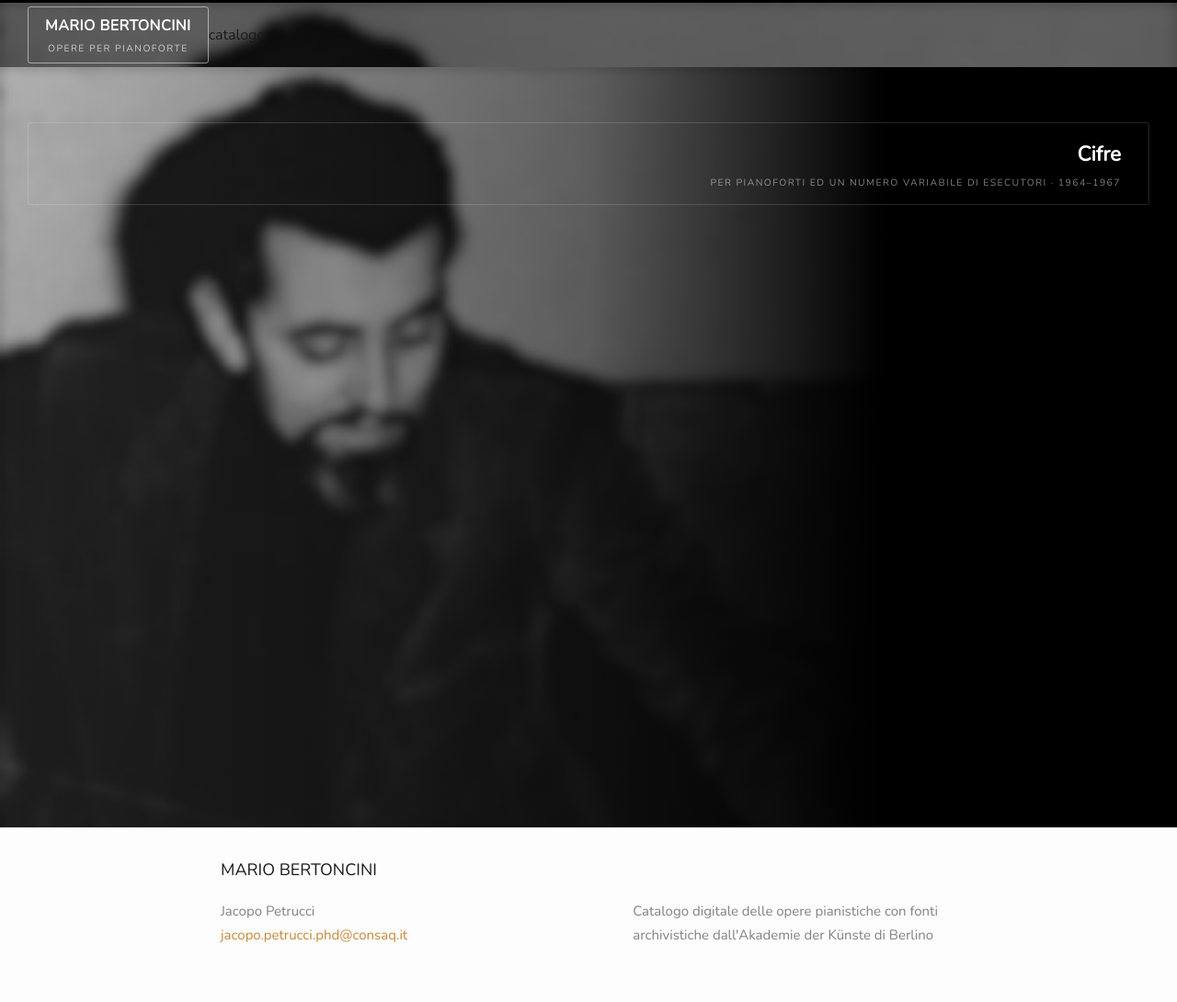
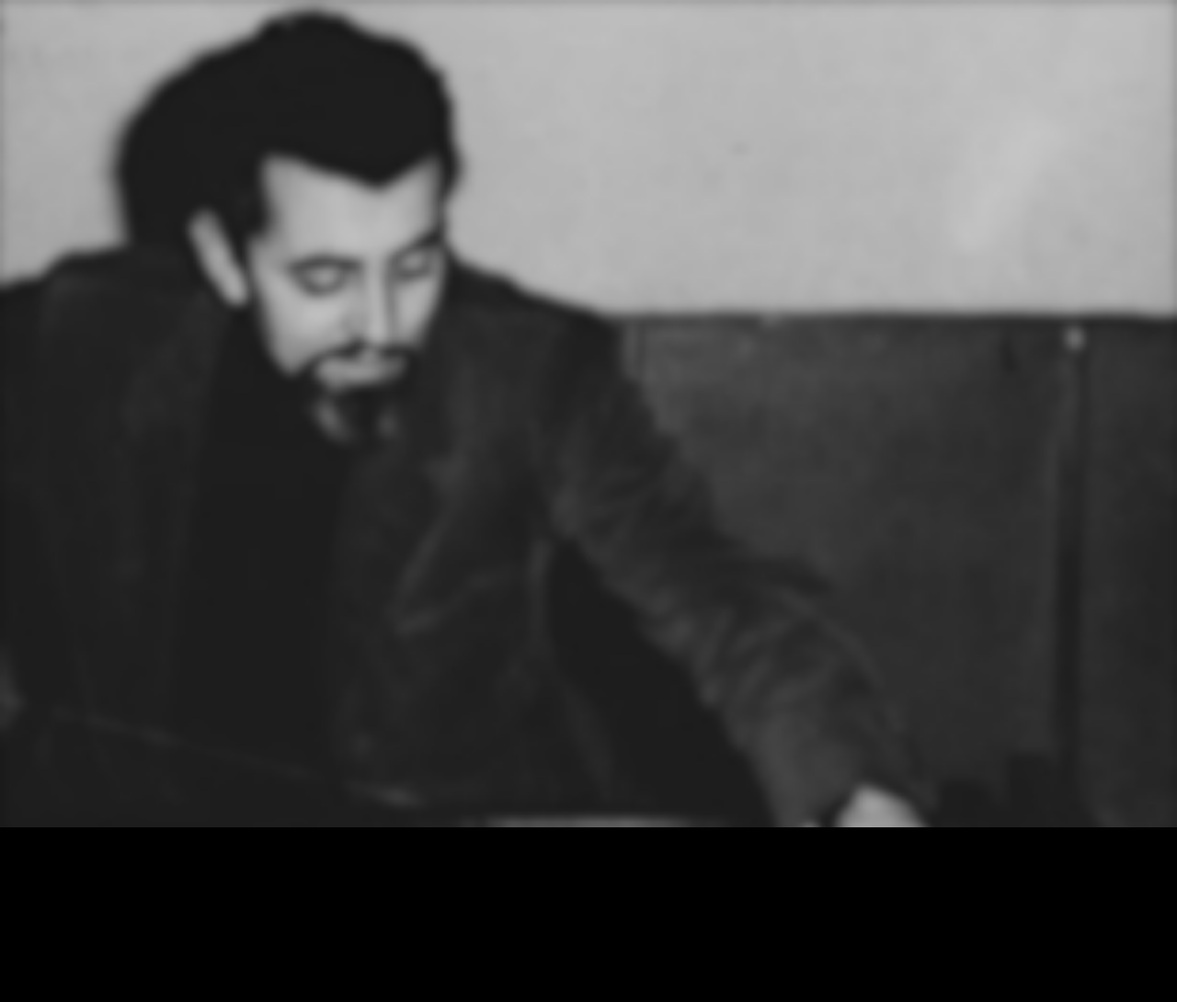
Before and after one commit to JacopoPetrucci/catalogo-bertoncini, a Jekyll site: the page built from index.markdown, in a window 1280 px wide. Shown: the whole page at 92% size. Built offline with Jekyll 4.4.1, drawn with Linux system fonts in a browser that asks for light colours; after the commit the page ends 900 px from its top, so only the background shows below that.

Commit message:
Fix sfondo continuo header e homepage

```diff
--- a/_config.yml
+++ b/_config.yml
@@ -16,4 +16,4 @@ collections:
     output: true
     permalink: /opere/:name/
 
-header_pages:
+header_pages: []
--- a/_layouts/default.html
+++ b/_layouts/default.html
@@ -3,22 +3,6 @@
 
   {%- include head.html -%}
 
-  <body>
-
-    {%- include header.html -%}
-
-    <main class="page-content" aria-label="Content">
-      {%- if page.full_width -%}
-        {{ content }}
-      {%- else -%}
-        <div class="wrapper">
-          {{ content }}
-        </div>
-      {%- endif -%}
-    </main>
-
-    {%- include footer.html -%}
-
-  </body>
+  <body class="{% if page.layout == 'home' %}home-page{% endif %}">
 
 </html>
--- a/assets/main.scss
+++ b/assets/main.scss
@@ -7,12 +7,18 @@
    HEADER
    ============================= */
 
-.site-header {
-  background-color: transparent;
+
+body.home-page {
   background-image: url('/catalogo-bertoncini/assets/img/bertoncini.jpg');
   background-size: cover;
   background-position: center top;
-  border-top: 3px solid #000000;
+  background-attachment: fixed;
+  background-color: #000000;
+}
+
+.site-header {
+  background-color: transparent;
+  border-top: 3px solid #c8873a;
   border-bottom: none;
   min-height: 70px;
   display: flex;
@@ -20,6 +26,7 @@
   justify-content: flex-start;
   padding-left: 30px;
   position: relative;
+  z-index: 1;
 
   &::before {
     content: '';
@@ -34,6 +41,7 @@
     z-index: 1;
   }
 }
+
 
 .site-title {
   display: inline-flex;
@@ -111,10 +119,7 @@
 .home-hero {
   position: relative;
   min-height: calc(100vh - 73px);
-  background-color: #000000;
-  background-image: url('/catalogo-bertoncini/assets/img/bertoncini.jpg');
-  background-size: cover;
-  background-position: center top;
+  background: transparent
 }
 
 .home-overlay {
```
